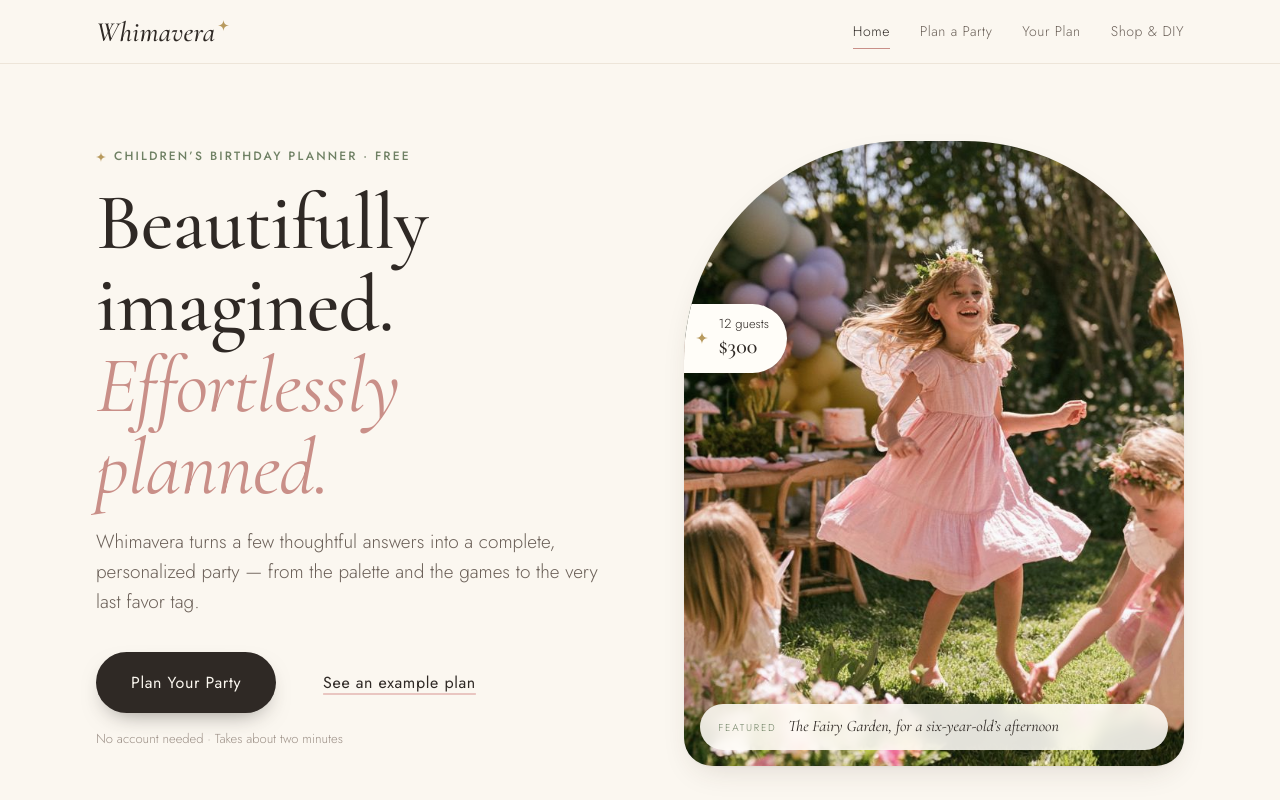
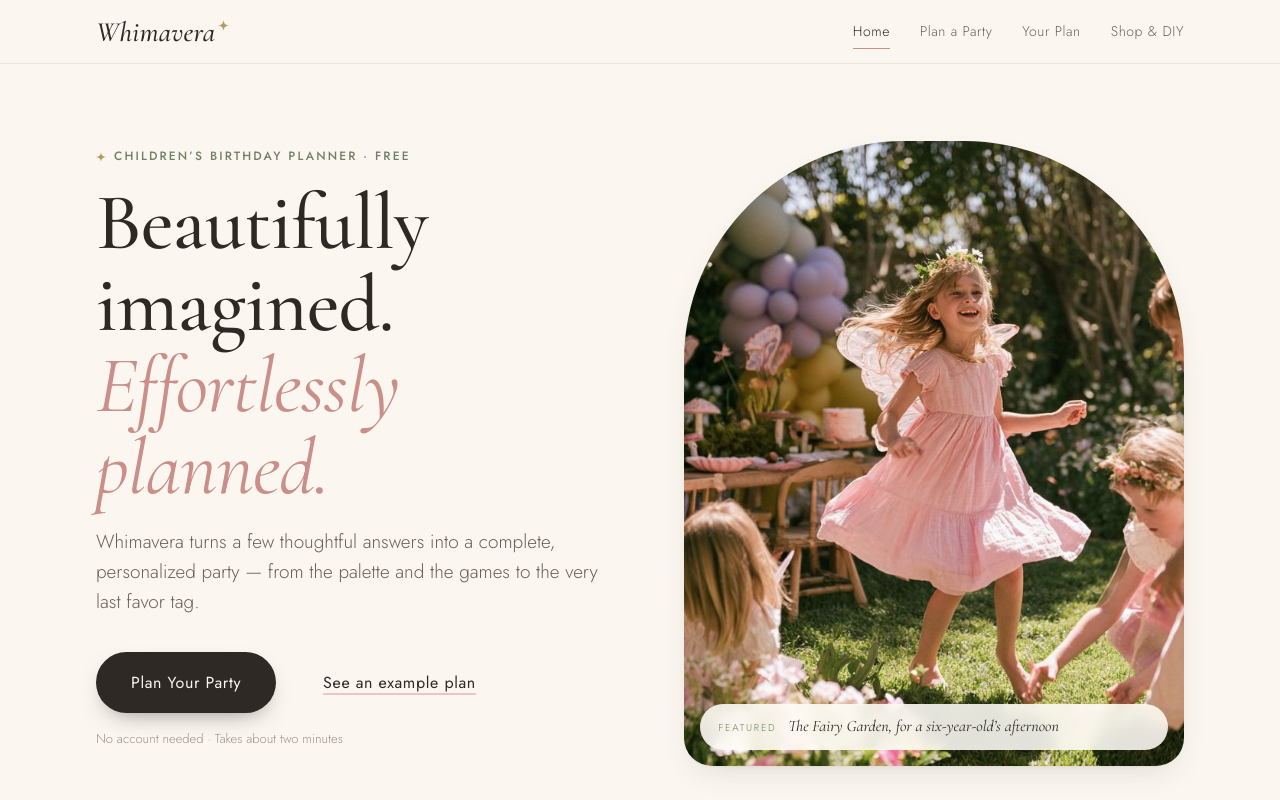
Before and after one commit to krhapner/Whimavera, a React (Vite) app: page / in a window 1280 px wide. Shown: the top 800 px of the page. Built offline with nearby package versions, Linux system fonts and the light colour scheme.

Commit message:
Remove price badge from home hero
A "$300" badge on the first image could read as a price to pay.

Co-Authored-By: Claude Opus 5.5 <noreply@anthropic.com>
Claude-Session: https://claude.ai/code/session_01NeKHwAdEyZYRp5WNxHEHxz

```diff
--- a/src/screens/Home.jsx
+++ b/src/screens/Home.jsx
@@ -45,14 +45,6 @@ export default function Home({ eventType, onPickTheme, onShowExample }) {
             <figcaption className="photo-caption">
               <span>Featured</span> The Fairy Garden, for a six-year-old’s afternoon
             </figcaption>
-            <div className="hero__badge">
-              <Sparkle size={12} />
-              <span>
-                12 guests
-                <br />
-                <strong>$300</strong>
-              </span>
-            </div>
           </figure>
         </div>
       </section>
```
